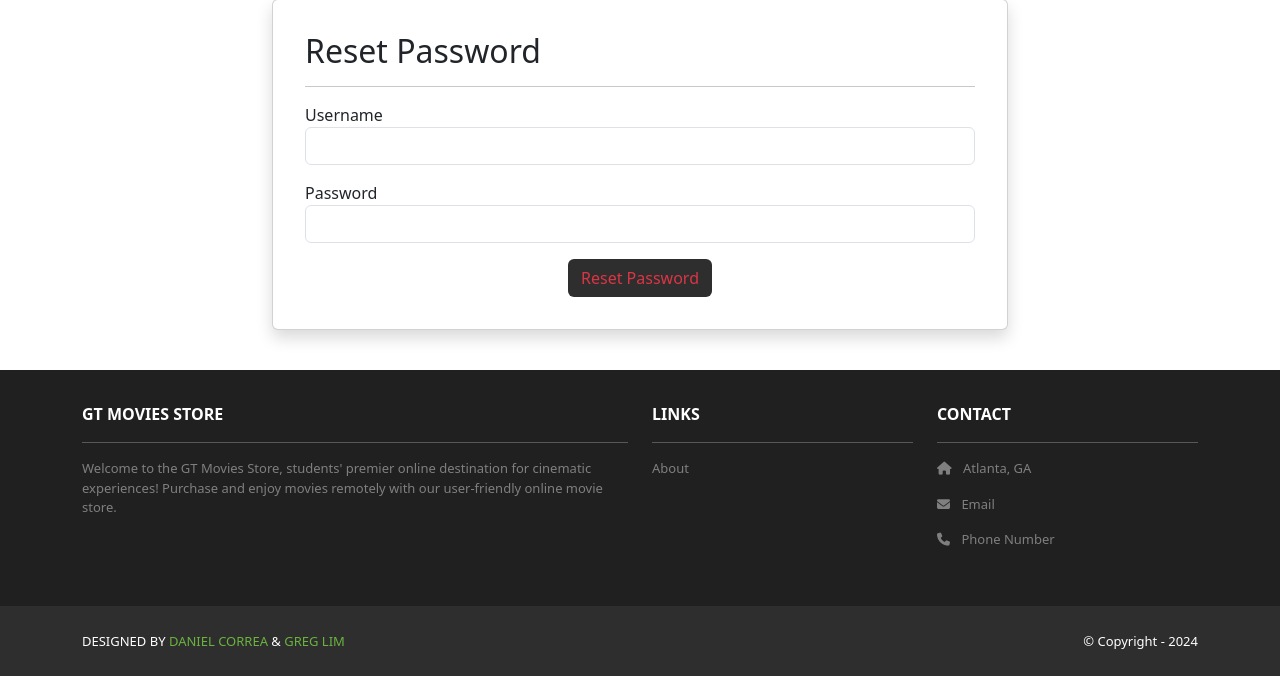
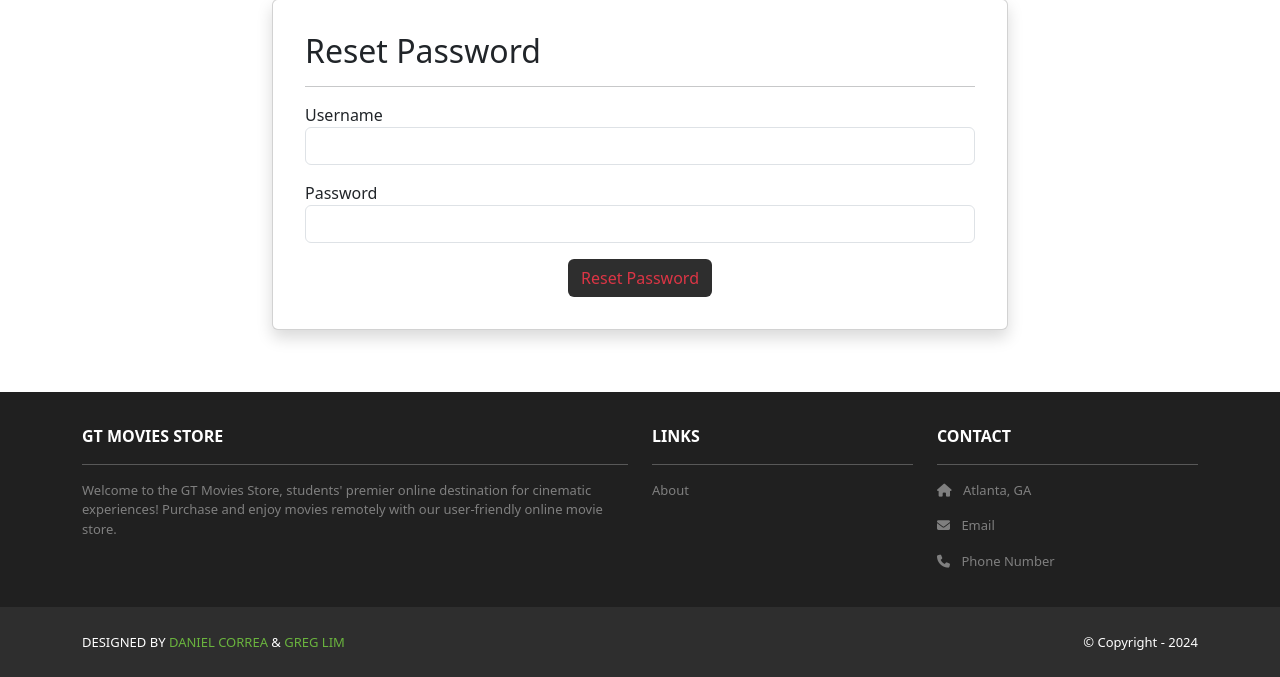
Before and after one commit to shailenamin/GTMoviesStore, a Django app: page /accounts/resetPassword in a window 1280 px wide. Shown: the part 123-800 px from the top of the page. Run offline with Django 5.2, Linux system fonts and the light colour scheme; some libraries are stand-ins or nearby versions.

Commit message:
Update style.css
Potential footer fix

```diff
--- a/GTMoviesStore/static/css/style.css
+++ b/GTMoviesStore/static/css/style.css
@@ -13,6 +13,11 @@
 
 .ms-footer {
   background-color: #202020;
+  position: fixed;
+  bottom: 0;
+  left: 0;
+  right: 0;
+  margin-bottom: 50px;
 }
 
 .ms-footer p {
@@ -23,6 +28,13 @@
 .ms-footer a:hover {
   color: #6ab43e;
   text-decoration: none;
+}
+
+.ms-footer-bottom {
+  position: fixed;
+  bottom: 0;
+  left: 0;
+  right: 0;
 }
 
 .ms-footer-bottom span{
```
